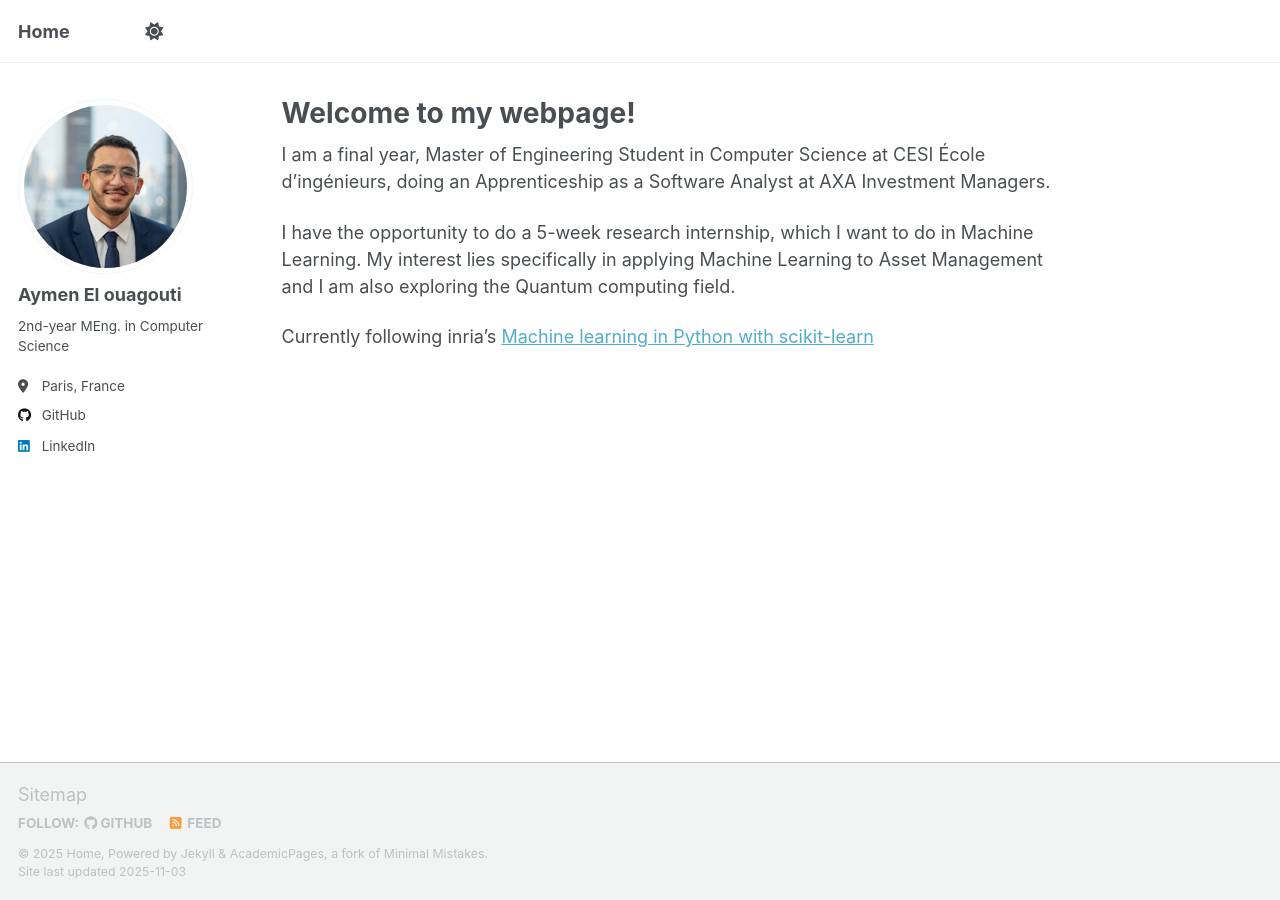
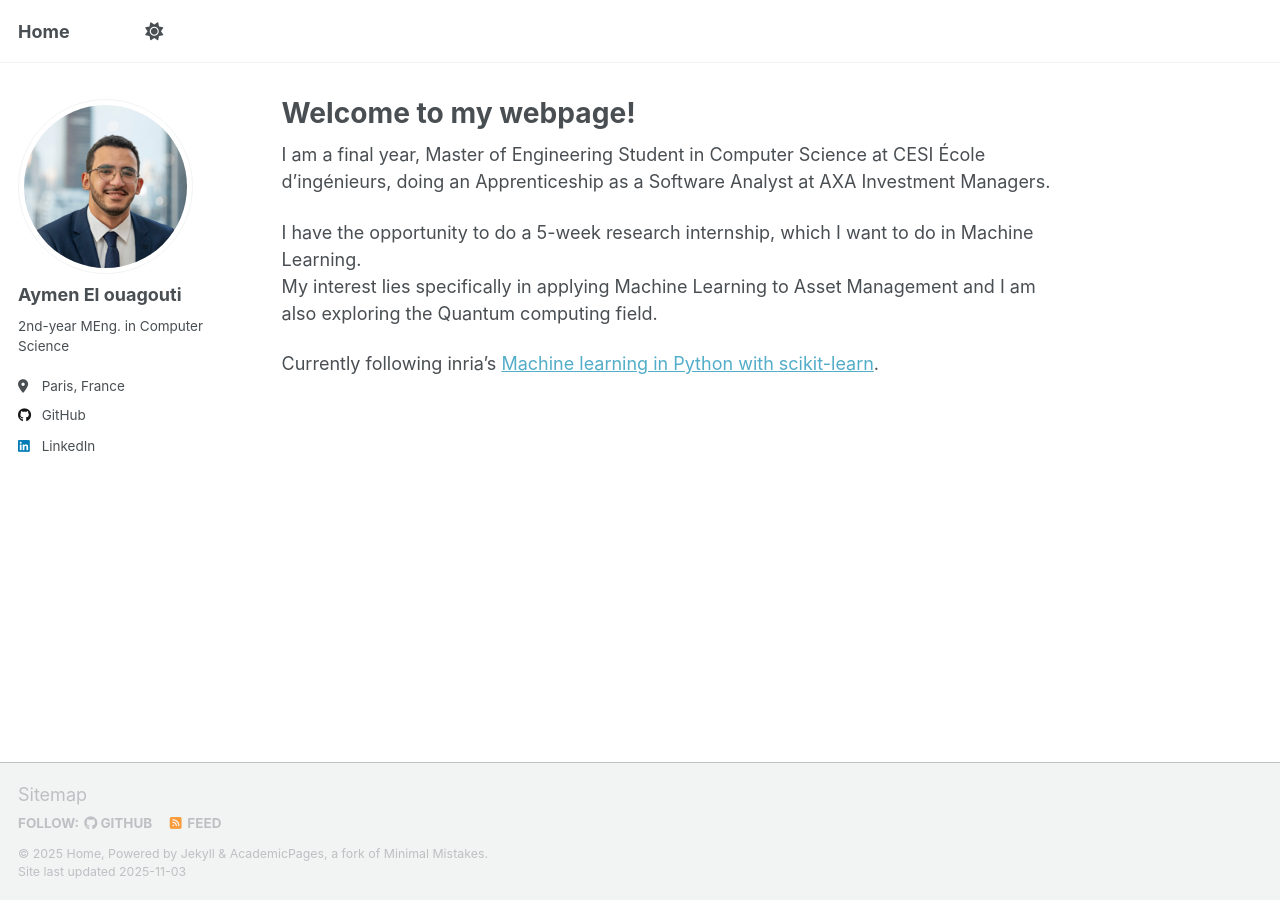
Before and after one commit to aymen-elo/aymen-elo.github.io, a Jekyll site: the page built from _pages/about.md, in a window 1280 px wide. Built offline with Jekyll 4.4.1, drawn with Linux system fonts in a browser that asks for light colours; a script that is not in the unit is left out.

Commit message:
Update Home

```diff
--- a/_pages/about.md
+++ b/_pages/about.md
@@ -8,6 +8,7 @@ redirect_from:
 ---
 I am a final year, Master of Engineering Student in Computer Science at CESI École d'ingénieurs, doing an Apprenticeship as a Software Analyst at AXA Investment Managers.
 
-I have the opportunity to do a 5-week research internship, which I want to do in Machine Learning. My interest lies specifically in applying Machine Learning to Asset Management and I am also exploring the Quantum computing field.
+I have the opportunity to do a 5-week research internship, which I want to do in Machine Learning.\
+My interest lies specifically in applying Machine Learning to Asset Management and I am also exploring the Quantum computing field.
 
-Currently following inria's [Machine learning in Python with scikit-learn](https://www.fun-mooc.fr/en/courses/machine-learning-python-scikit-learn/)
+Currently following inria's [Machine learning in Python with scikit-learn](https://www.fun-mooc.fr/en/courses/machine-learning-python-scikit-learn/).
```
